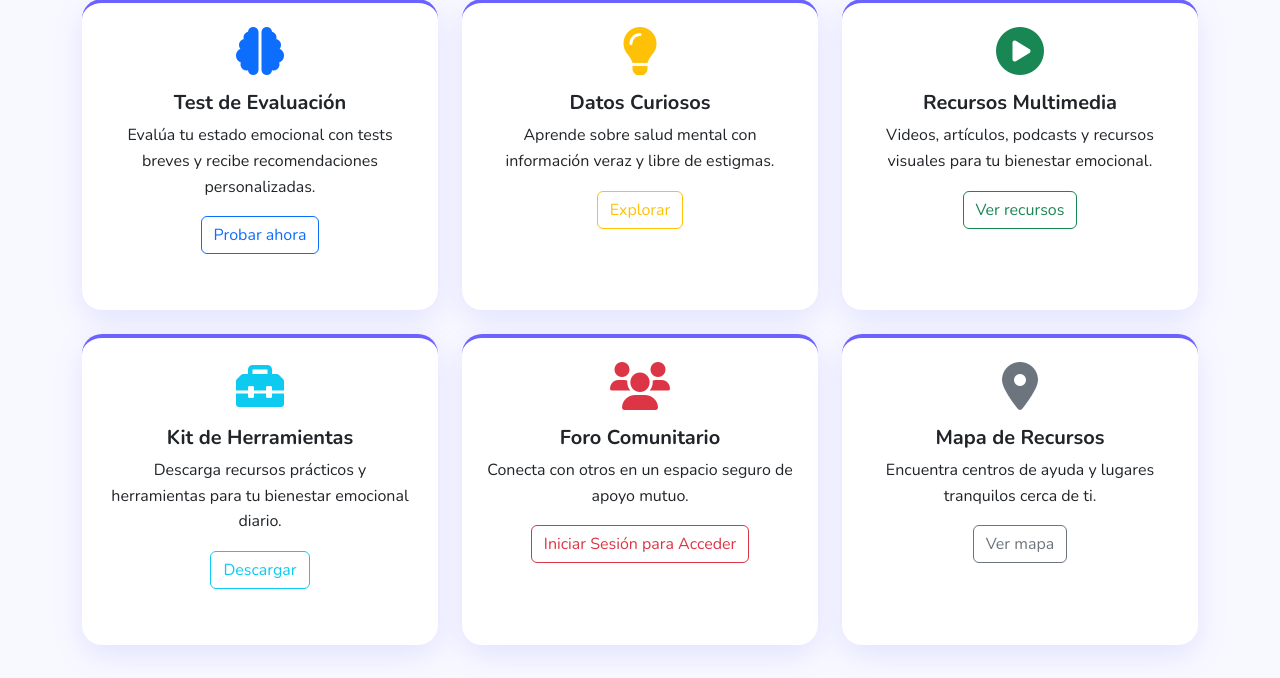
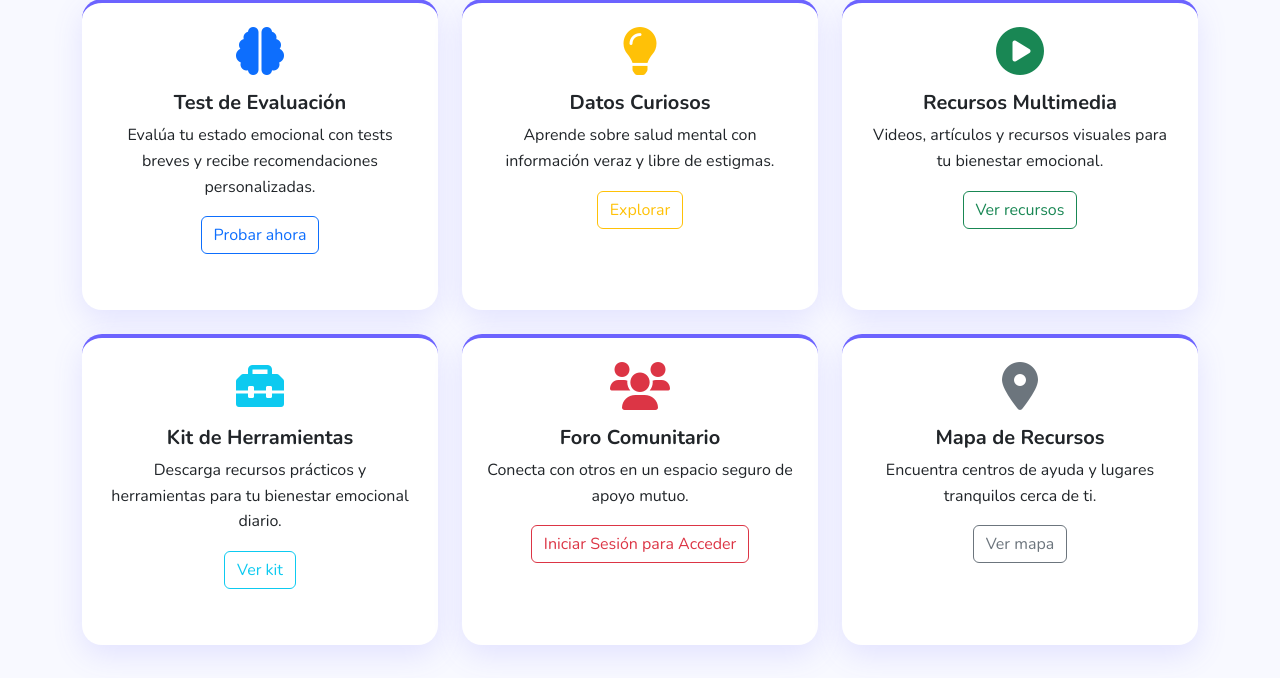
Before and after one commit to Rldn1/SoulComfort, a Django app: page / in a window 1280 px wide. Shown: the part 807-1485 px from the top of the page. Run offline with Django 5.2, Linux system fonts and the light colour scheme.

Commit message:
actualizacion

```diff
--- a/PYTHON_C3/miproyecto/miapp/templates/miapp/base.html
+++ b/PYTHON_C3/miproyecto/miapp/templates/miapp/base.html
@@ -767,17 +767,17 @@
                     <ul class="list-unstyled footer-links">
                         <li class="mb-2"><a href="{% url 'miapp:index' %}">Inicio</a></li>
                         <li class="mb-2"><a href="{% url 'miapp:datos_curiosos' %}">Datos Curiosos</a></li>
-                        <li class="mb-2"><a href="#">Test Mental</a></li>
-                        <li class="mb-2"><a href="#">Kit de Herramientas</a></li>
+                        <li class="mb-2"><a href="{% url 'miapp:tests' %}">Test Mental</a></li>
+                        <li class="mb-2"><a href="{% url 'miapp:recursos' %}">Kit de Herramientas</a></li>
                     </ul>
                 </div>
 
                 <div class="col-lg-3 col-md-6 mb-4 mb-md-0">
                     <h6 class="fw-bold mb-3">Recursos de Ayuda</h6>
                     <ul class="list-unstyled footer-links">
-                        <li class="mb-2"><a href="#">Recursos Multimedia</a></li>
+                        <li class="mb-2"><a href="{% url 'miapp:recursos_multimedia' %}">Recursos Multimedia</a></li>
                         <li class="mb-2"><a href="{% url 'miapp:foro_comunitario' %}">Foro Comunitario</a></li>
-                        <li class="mb-2"><a href="#">Mapa de Recursos</a></li>
+                        <li class="mb-2"><a href="{% url 'miapp:mapa_recursos' %}">Mapa de Recursos</a></li>
                         <li class="mb-2"><a href="{% url 'miapp:preguntas_frecuentes' %}">Preguntas Frecuentes</a></li>
                     </ul>
                 </div>
--- a/PYTHON_C3/miproyecto/miapp/templates/miapp/datos_curiosos.html
+++ b/PYTHON_C3/miproyecto/miapp/templates/miapp/datos_curiosos.html
@@ -105,7 +105,7 @@
                         <div class="col-lg-8">
                             <h2 class="fw-bold mb-3">¿Listo para profundizar en tu bienestar?</h2>
                             <p class="mb-4">Explora nuestros recursos especializados y descubre herramientas prácticas para tu crecimiento emocional.</p>
-                            <a href="{% url 'miapp:recursos' %}" class="btn btn-light btn-lg px-4">
+                            <a href="{% url 'miapp:recursos_multimedia' %}" class="btn btn-light btn-lg px-4">
                                 <i class="fas fa-book-open me-2"></i>Explorar Recursos
                             </a>
                         </div>
--- a/PYTHON_C3/miproyecto/miapp/templates/miapp/index.html
+++ b/PYTHON_C3/miproyecto/miapp/templates/miapp/index.html
@@ -75,7 +75,7 @@
                     <div class="card-body text-center p-4">
                         <i class="fas fa-play-circle text-success mb-3 fa-3x"></i>
                         <h5 class="card-title fw-bold">Recursos Multimedia</h5>
-                        <p class="card-text">Videos, artículos, podcasts y recursos visuales para tu bienestar emocional.</p>
+                        <p class="card-text">Videos, artículos y recursos visuales para tu bienestar emocional.</p>
                         <a href="{% url 'miapp:recursos_multimedia' %}" class="btn btn-outline-success">Ver recursos</a>
                     </div>
                 </div>
@@ -90,7 +90,7 @@
                         <i class="fas fa-toolbox text-info mb-3 fa-3x"></i>
                         <h5 class="card-title fw-bold">Kit de Herramientas</h5>
                         <p class="card-text">Descarga recursos prácticos y herramientas para tu bienestar emocional diario.</p>
-                        <a href="{% url 'miapp:recursos' %}" class="btn btn-outline-info">Descargar</a>
+                        <a href="{% url 'miapp:recursos' %}" class="btn btn-outline-info">Ver kit</a>
                     </div>
                 </div>
             </div>
--- a/PYTHON_C3/miproyecto/miproyecto/settings.py
+++ b/PYTHON_C3/miproyecto/miproyecto/settings.py
@@ -79,7 +79,7 @@ DATABASES = {
         'ENGINE': 'django.db.backends.postgresql',
         'NAME': 'soulcomfort_db',          # Nombre de tu base de datos
         'USER': 'postgres',                # Tu usuario de PostgreSQL
-        'PASSWORD': 'kookyi9705',         # ⚠️ PON TU CONTRASEÑA AQUÍ
+        'PASSWORD': '1234',         # ⚠️ PON TU CONTRASEÑA AQUÍ
         'HOST': 'localhost',               # Normalmente es localhost
         'PORT': '5432',                    # Puerto de PostgreSQL
     }
```
Also changed, not shown: PYTHON_C3/miproyecto/miapp/templates/miapp/test.html (deleted, +0 -26 lines), PYTHON_C3/miproyecto/media/portadas/thinkpad_high_tech_wallpaper_by_vincemendneck_dg686w3-fullview.jpg (added), PYTHON_C3/miproyecto/media/portadas/wp11974427.webp (added), 1 other file.
